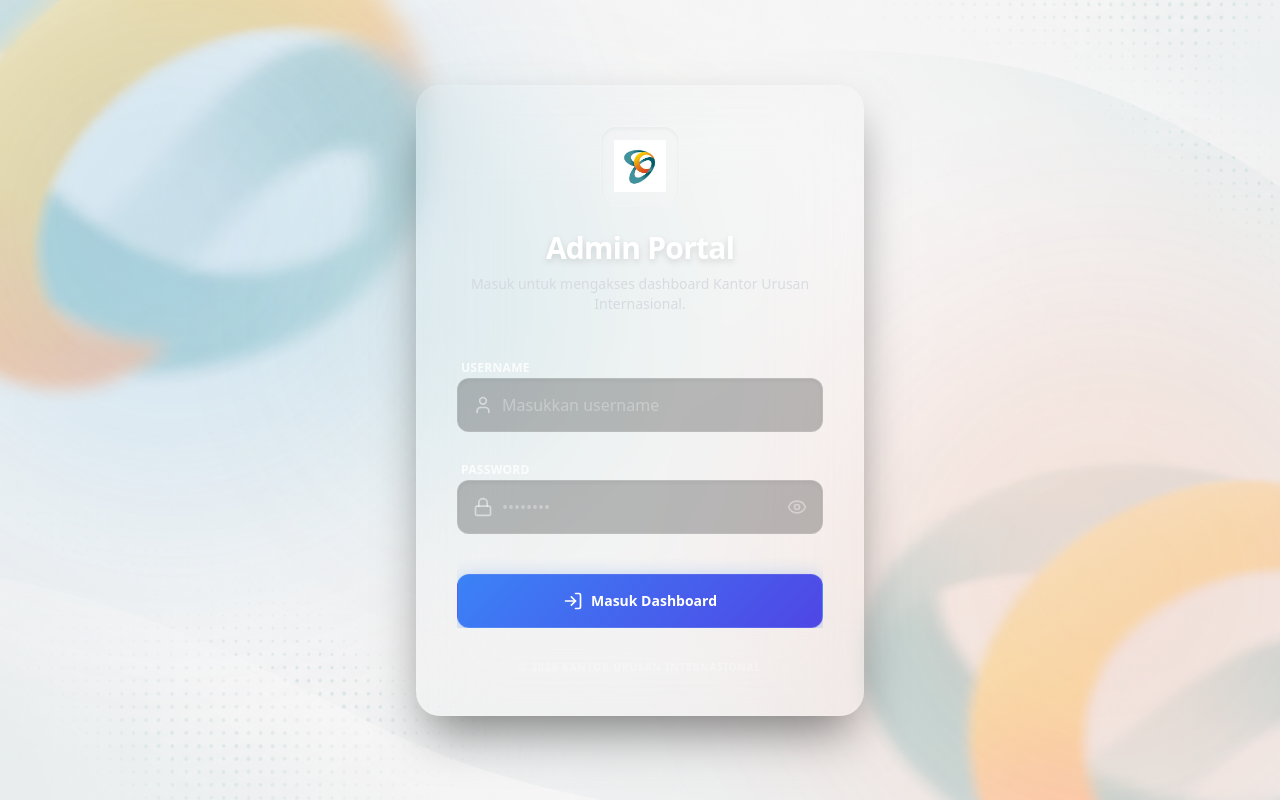
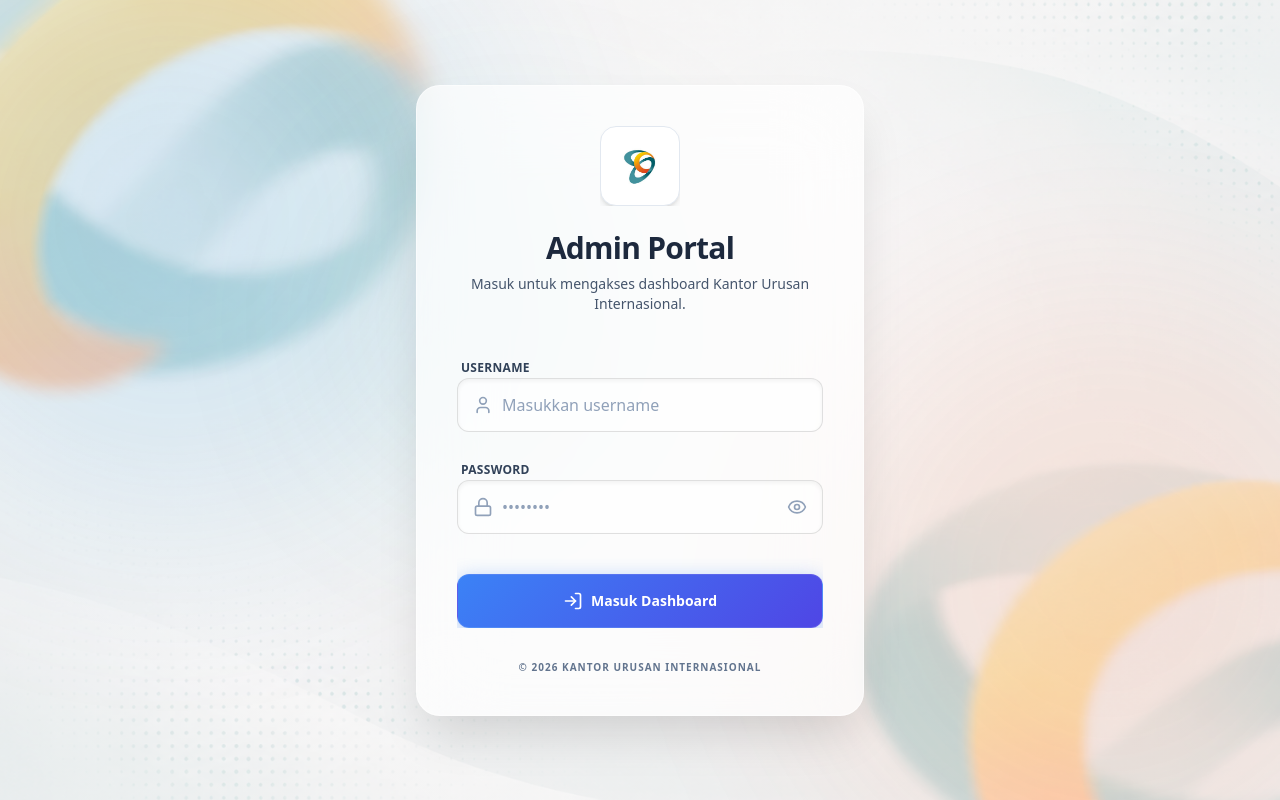
Before and after one commit to rynadag/chatbot-kui-unpad, a Next.js app in the folder front-end/: page /login in a window 1280 px wide. Built offline with nearby package versions, Linux system fonts and the light colour scheme.

Commit message:
style: refine login card legibility with dark text and add admin redirect button

```diff
--- a/front-end/src/app/chatbot/chatbot.tsx
+++ b/front-end/src/app/chatbot/chatbot.tsx
@@ -16,6 +16,7 @@ import {
   Moon,
   Languages,
   FileText,
+  LogIn,
 } from 'lucide-react';
 
 // --- LIBRARY MARKDOWN & HTML PARSER ---
@@ -850,6 +851,16 @@ export default function Chatbot() {
                 <Moon className="w-5 h-5" style={{ color: 'var(--foreground)' }} />
               )}
             </button>
+            <button
+              onClick={() => {
+                const role = localStorage.getItem('role');
+                window.location.href = role ? '/Admin' : '/login';
+              }}
+              className="p-2.5 rounded-full hover:bg-black/5 dark:hover:bg-white/10 transition-all border border-transparent hover:border-border"
+              title="Admin Portal"
+            >
+              <LogIn className="w-5 h-5" style={{ color: 'var(--foreground)' }} />
+            </button>
           </div>
         </header>
 
--- a/front-end/src/app/login/page.tsx
+++ b/front-end/src/app/login/page.tsx
@@ -102,15 +102,15 @@ export default function LoginPage() {
       <div
         className='w-full max-w-md p-8 sm:p-10 rounded-3xl border flex flex-col items-center relative z-10 backdrop-blur-2xl shadow-2xl'
         style={{
-          background: 'rgba(255, 255, 255, 0.03)', // Sangat transparan
-          borderColor: 'rgba(255, 255, 255, 0.08)', // Border halus
-          boxShadow: '0 25px 50px -12px rgba(0, 0, 0, 0.5)', // Shadow dalam
+          background: 'rgba(255, 255, 255, 0.72)', // Kaca putih transparan susu
+          borderColor: 'rgba(255, 255, 255, 0.5)', // Border putih transparan lembut
+          boxShadow: '0 25px 50px -12px rgba(0, 0, 0, 0.15)', // Shadow lebih lembut
         }}
       >
         {/* LOGO AREA */}
         <div className='mb-6 relative group'>
           <div className='absolute inset-0 bg-white/20 rounded-2xl blur-lg opacity-0 group-hover:opacity-50 transition-opacity duration-500'></div>
-          <div className='relative w-20 h-20 rounded-2xl flex items-center justify-center overflow-hidden bg-white/10 border border-white/10 backdrop-blur-md shadow-inner'>
+          <div className='relative w-20 h-20 rounded-2xl flex items-center justify-center overflow-hidden bg-white border border-slate-200 backdrop-blur-md shadow-md'>
             <Image
               src='/Logo1.jpg'
               alt='Admin Logo'
@@ -123,10 +123,10 @@ export default function LoginPage() {
 
         {/* HEADER TEXT */}
         <div className='text-center mb-10'>
-          <h1 className='text-3xl font-bold tracking-tight text-white mb-2 drop-shadow-md'>
+          <h1 className='text-3xl font-bold tracking-tight text-slate-800 mb-2'>
             Admin Portal
           </h1>
-          <p className='text-sm text-gray-300 font-medium opacity-80'>
+          <p className='text-sm text-slate-600 font-medium'>
             Masuk untuk mengakses dashboard Kantor Urusan Internasional.
           </p>
         </div>
@@ -137,12 +137,12 @@ export default function LoginPage() {
           <div className='space-y-2'>
             <label
               htmlFor='username'
-              className='text-xs font-semibold text-white/80 ml-1 tracking-wide uppercase'
+              className='text-xs font-semibold text-slate-700 ml-1 tracking-wide uppercase'
             >
               Username
             </label>
             <div className='relative group'>
-              <div className='absolute inset-y-0 left-0 pl-4 flex items-center pointer-events-none text-white/50 group-focus-within:text-blue-400 transition-colors'>
+              <div className='absolute inset-y-0 left-0 pl-4 flex items-center pointer-events-none text-slate-400 group-focus-within:text-blue-600 transition-colors'>
                 <User className='w-5 h-5' />
               </div>
               <input
@@ -152,11 +152,11 @@ export default function LoginPage() {
                 required
                 value={username}
                 onChange={(e) => setUsername(e.target.value)}
-                className='block w-full pl-11 pr-4 py-3.5 rounded-xl text-white placeholder-white/30 focus:outline-none focus:ring-2 focus:ring-blue-500/50 focus:border-transparent transition-all shadow-inner'
+                className='block w-full pl-11 pr-4 py-3.5 rounded-xl text-slate-800 placeholder-slate-400 focus:outline-none focus:ring-2 focus:ring-blue-500/30 focus:border-transparent transition-all shadow-inner'
                 placeholder='Masukkan username'
                 style={{
-                  backgroundColor: 'rgba(0, 0, 0, 0.25)', // Latar belakang input gelap transparan
-                  border: '1px solid rgba(255, 255, 255, 0.1)',
+                  backgroundColor: 'rgba(255, 255, 255, 0.6)', // Input light transparan
+                  border: '1px solid rgba(0, 0, 0, 0.12)',
                 }}
               />
             </div>
@@ -166,12 +166,12 @@ export default function LoginPage() {
           <div className='space-y-2'>
             <label
               htmlFor='password'
-              className='text-xs font-semibold text-white/80 ml-1 tracking-wide uppercase'
+              className='text-xs font-semibold text-slate-700 ml-1 tracking-wide uppercase'
             >
               Password
             </label>
             <div className='relative group'>
-              <div className='absolute inset-y-0 left-0 pl-4 flex items-center pointer-events-none text-white/50 group-focus-within:text-blue-400 transition-colors'>
+              <div className='absolute inset-y-0 left-0 pl-4 flex items-center pointer-events-none text-slate-400 group-focus-within:text-blue-600 transition-colors'>
                 <Lock className='w-5 h-5' />
               </div>
               <input
@@ -181,17 +181,17 @@ export default function LoginPage() {
                 required
                 value={password}
                 onChange={(e) => setPassword(e.target.value)}
-                className='block w-full pl-11 pr-12 py-3.5 rounded-xl text-white placeholder-white/30 focus:outline-none focus:ring-2 focus:ring-blue-500/50 focus:border-transparent transition-all shadow-inner'
+                className='block w-full pl-11 pr-12 py-3.5 rounded-xl text-slate-800 placeholder-slate-400 focus:outline-none focus:ring-2 focus:ring-blue-500/30 focus:border-transparent transition-all shadow-inner'
                 placeholder='••••••••'
                 style={{
-                  backgroundColor: 'rgba(0, 0, 0, 0.25)', // Sama dengan username
-                  border: '1px solid rgba(255, 255, 255, 0.1)',
+                  backgroundColor: 'rgba(255, 255, 255, 0.6)', // Input light transparan
+                  border: '1px solid rgba(0, 0, 0, 0.12)',
                 }}
               />
               <button
                 type='button'
                 onClick={() => setShowPassword(!showPassword)}
-                className='absolute inset-y-0 right-0 flex items-center pr-4 text-white/40 hover:text-white transition-colors'
+                className='absolute inset-y-0 right-0 flex items-center pr-4 text-slate-400 hover:text-slate-700 transition-colors'
                 title={showPassword ? 'Sembunyikan password' : 'Lihat password'}
               >
                 {showPassword ? (
@@ -234,7 +234,7 @@ export default function LoginPage() {
 
         {/* FOOTER TEXT */}
         <div className='mt-8 text-center'>
-          <p className='text-[10px] uppercase tracking-widest text-white/30 font-semibold'>
+          <p className='text-[10px] uppercase tracking-widest text-slate-500 font-semibold'>
             © {new Date().getFullYear()} Kantor Urusan Internasional
           </p>
         </div>
```
